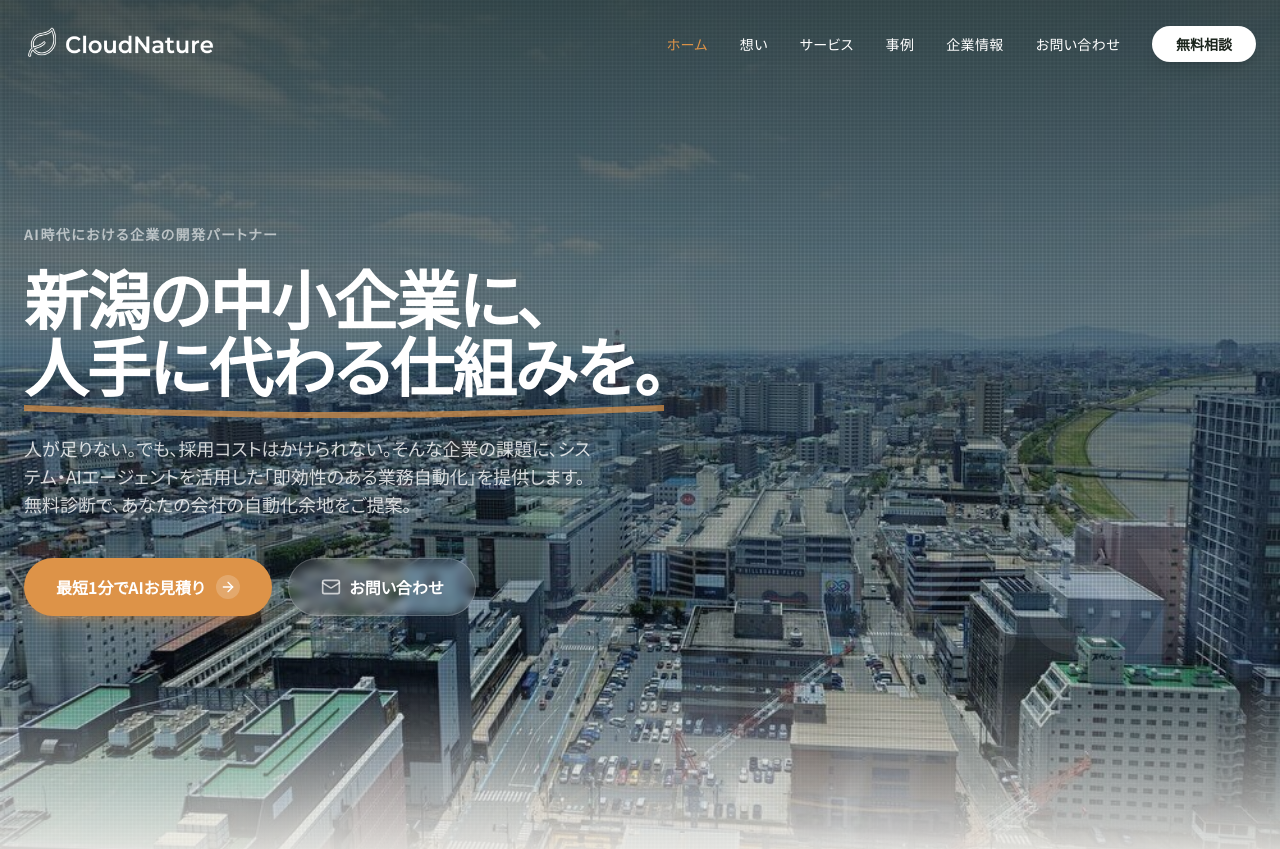
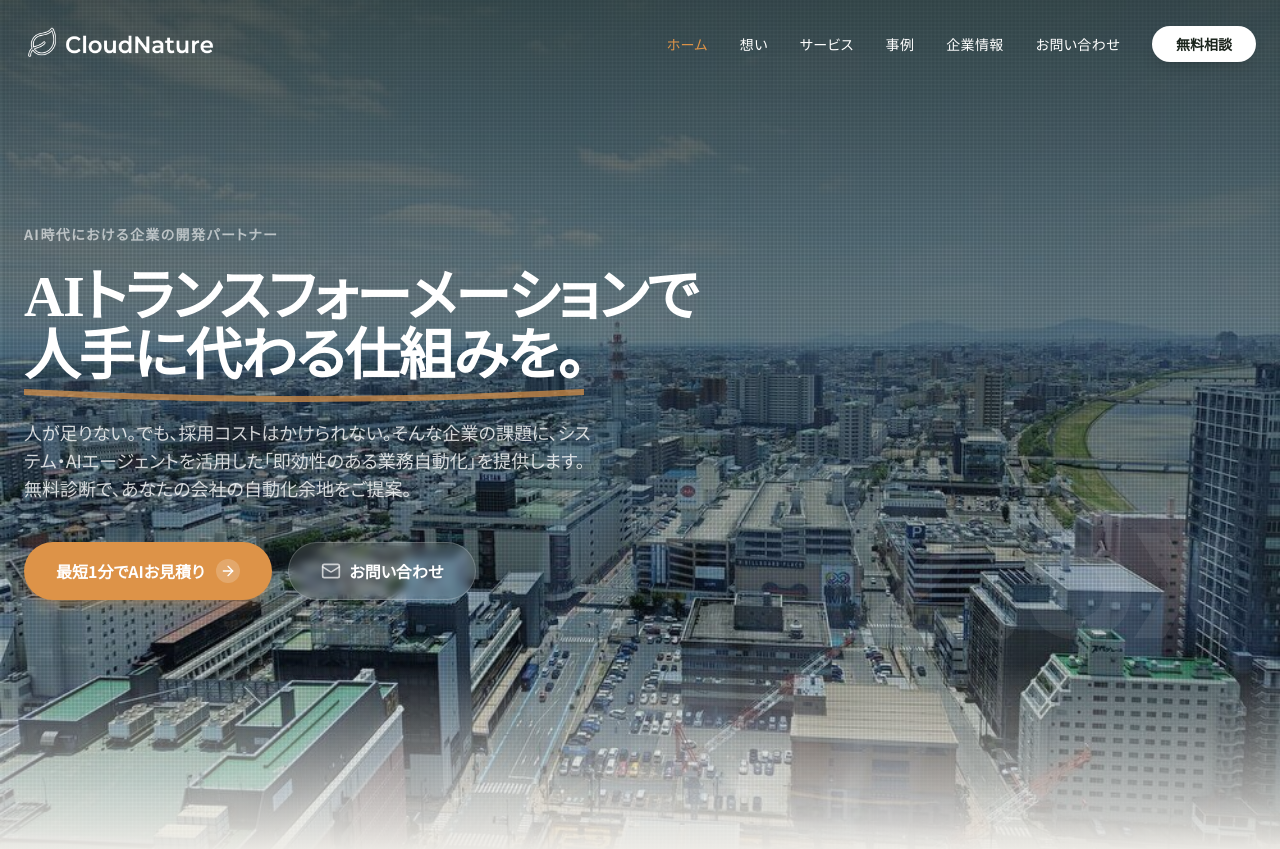
Before and after one commit to kohei0125/CloudNature, a Next.js app: page / in a window 1280 px wide. Shown: the top 849 px of the page. Built offline with nearby package versions, Linux system fonts and the light colour scheme; no server answers.

Commit message:
feat: フッターのタグラインに4行目を追加し、ヒーローセクションの見出しのフォントスタイルを調整

```diff
--- a/components/home/HeroSection.tsx
+++ b/components/home/HeroSection.tsx
@@ -37,7 +37,7 @@ const HeroSection = () => {
             {HERO_COPY.badge}
           </p>
 
-          <h1 className="text-[clamp(2rem,6vw,4rem)] font-serif font-bold leading-[1.05] text-white tracking-tight mb-8">
+          <h1 className="text-[clamp(1.5rem,5vw,3.5rem)] font-bold leading-[1.05] text-white tracking-tight mb-8" style={{ fontFamily: "auto" }}>
             {HERO_COPY.headingLine1}
             <br />
             <span className="relative inline-block">
--- a/components/shared/Footer.tsx
+++ b/components/shared/Footer.tsx
@@ -30,6 +30,8 @@ const Footer = () => {
               {FOOTER_COPY.taglineLines[1]}
               <br />
               {FOOTER_COPY.taglineLines[2]}
+              <br />
+              {FOOTER_COPY.taglineLines[3]}
             </p>
           </div>
 
--- a/content/home.ts
+++ b/content/home.ts
@@ -3,7 +3,7 @@ import { ServiceItem, CaseStudy, ValueProp, NewsItem, NewsCategory } from "@/typ
 export const HERO_COPY = {
   imageSrc: "/images/niigata_city.jpg",
   badge: "AI時代における企業の開発パートナー",
-  headingLine1: "新潟の中小企業に、",
+  headingLine1: "AIトランスフォーメーションで",
   headingLine2: "人手に代わる仕組みを。",
   description:
     "人が足りない。でも、採用コストはかけられない。そんな企業の課題に、システム・AIエージェントを活用した「即効性のある業務自動化」を提供します。無料診断で、あなたの会社の自動化余地をご提案。",
--- a/content/layout.ts
+++ b/content/layout.ts
@@ -7,7 +7,8 @@ export const HEADER_COPY = {
 
 export const FOOTER_COPY = {
   taglineLines: [
-    "中小企業に、人手に代わる仕組みを。",
+    "AIトランスフォーメーションで、",
+    "人手に代わる仕組みを。",
     "AIと業務自動化で、現場を変える。",
     "開発から定着支援まで、伴走型でサポートします。"
   ],
--- a/content/legal.ts
+++ b/content/legal.ts
@@ -54,7 +54,7 @@ export const PRIVACY_SECTIONS: LegalSection[] = [
   },
   {
     title: "9. お問い合わせ窓口",
-    content: "個人情報の取り扱いに関するお問い合わせは、下記までご連絡ください。\n\n株式会社クラウドネイチャー\nメール: info@cloudnature.jp\n所在地: 〒951-8068 新潟県新潟市中央区上大川前通七番町1230番地7 ストークビル鏡橋 7F\n\n制定日: 2026年1月1日\n最終改定日: 2026年2月1日"
+    content: "個人情報の取り扱いに関するお問い合わせは、下記までご連絡ください。\n\n株式会社クラウドネイチャー\nメール: info@cloudnature.jp\n所在地: 〒951-8068 新潟県新潟市中央区上大川前通七番町1230番地7 ストークビル鏡橋 7F\n\n制定日: 2026年4月1日\n最終改定日: 2026年4月1日"
   }
 ];
 
@@ -113,7 +113,7 @@ export const TERMS_SECTIONS: LegalSection[] = [
   },
   {
     title: "10. お問い合わせ",
-    content: "本規約に関するお問い合わせは、下記までご連絡ください。\n\n株式会社クラウドネイチャー\nメール: info@cloudnature.jp\n所在地: 〒951-8068 新潟県新潟市中央区上大川前通七番町1230番地7 ストークビル鏡橋 7F\n\n制定日: 2026年2月23日"
+    content: "本規約に関するお問い合わせは、下記までご連絡ください。\n\n株式会社クラウドネイチャー\nメール: info@cloudnature.jp\n所在地: 〒951-8068 新潟県新潟市中央区上大川前通七番町1230番地7 ストークビル鏡橋 7F\n\n制定日: 2026年4月1日"
   }
 ];
 
@@ -171,6 +171,6 @@ export const SECURITY_SECTIONS: LegalSection[] = [
   },
   {
     title: "8. 継続的改善",
-    content: "本方針は、法令の改正、技術環境の変化、事業内容の変更等に応じて定期的に見直し、情報セキュリティマネジメントの継続的な改善に努めます。\n\n制定日: 2026年1月1日\n最終改定日: 2026年2月1日\n株式会社クラウドネイチャー 代表取締役"
+    content: "本方針は、法令の改正、技術環境の変化、事業内容の変更等に応じて定期的に見直し、情報セキュリティマネジメントの継続的な改善に努めます。\n\n制定日: 2026年4月1日\n最終改定日: 2026年4月1日\n株式会社クラウドネイチャー 代表取締役"
   }
 ];
```
Also changed, not shown: 2 other files (tests, documents, lock files or other folders).
